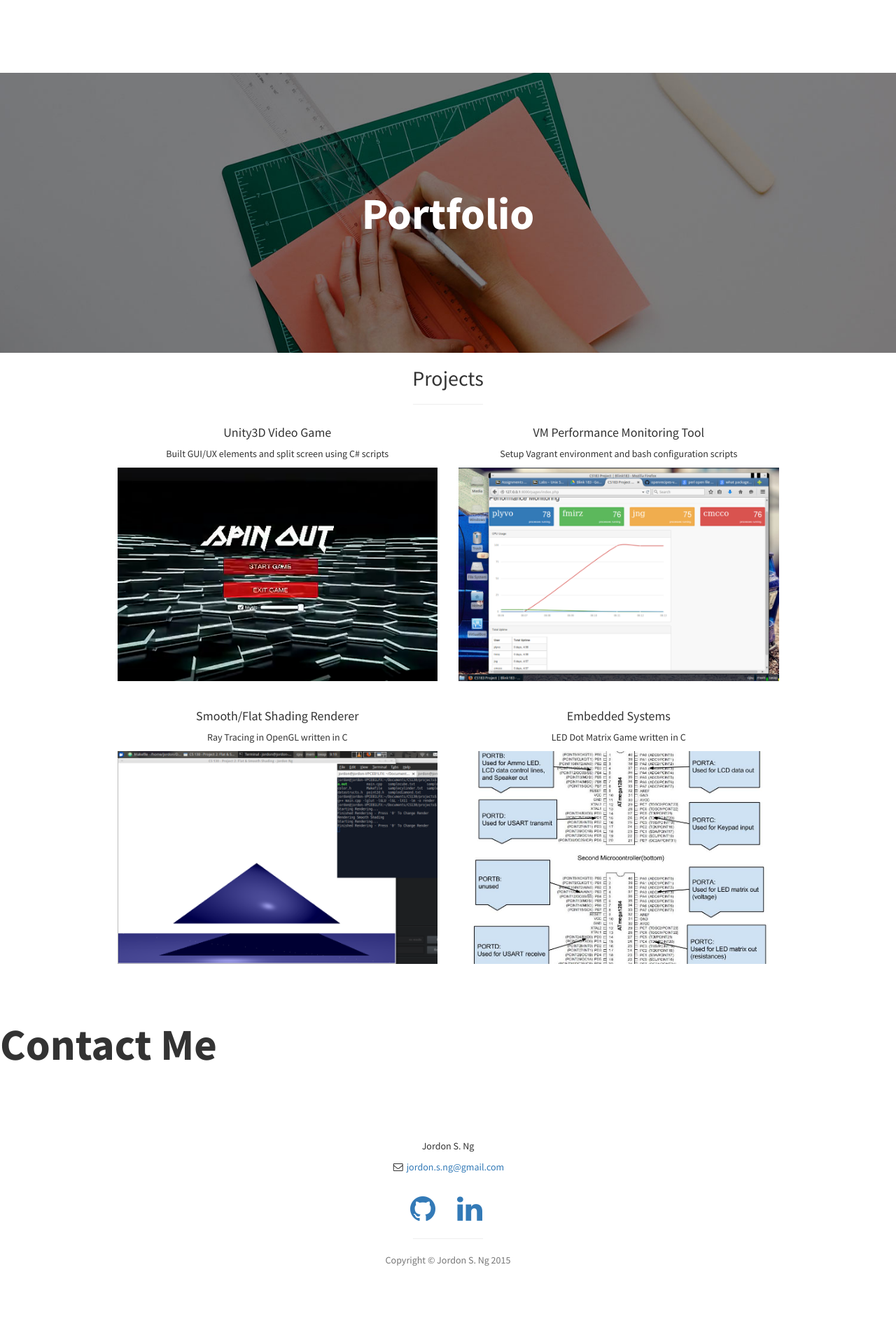
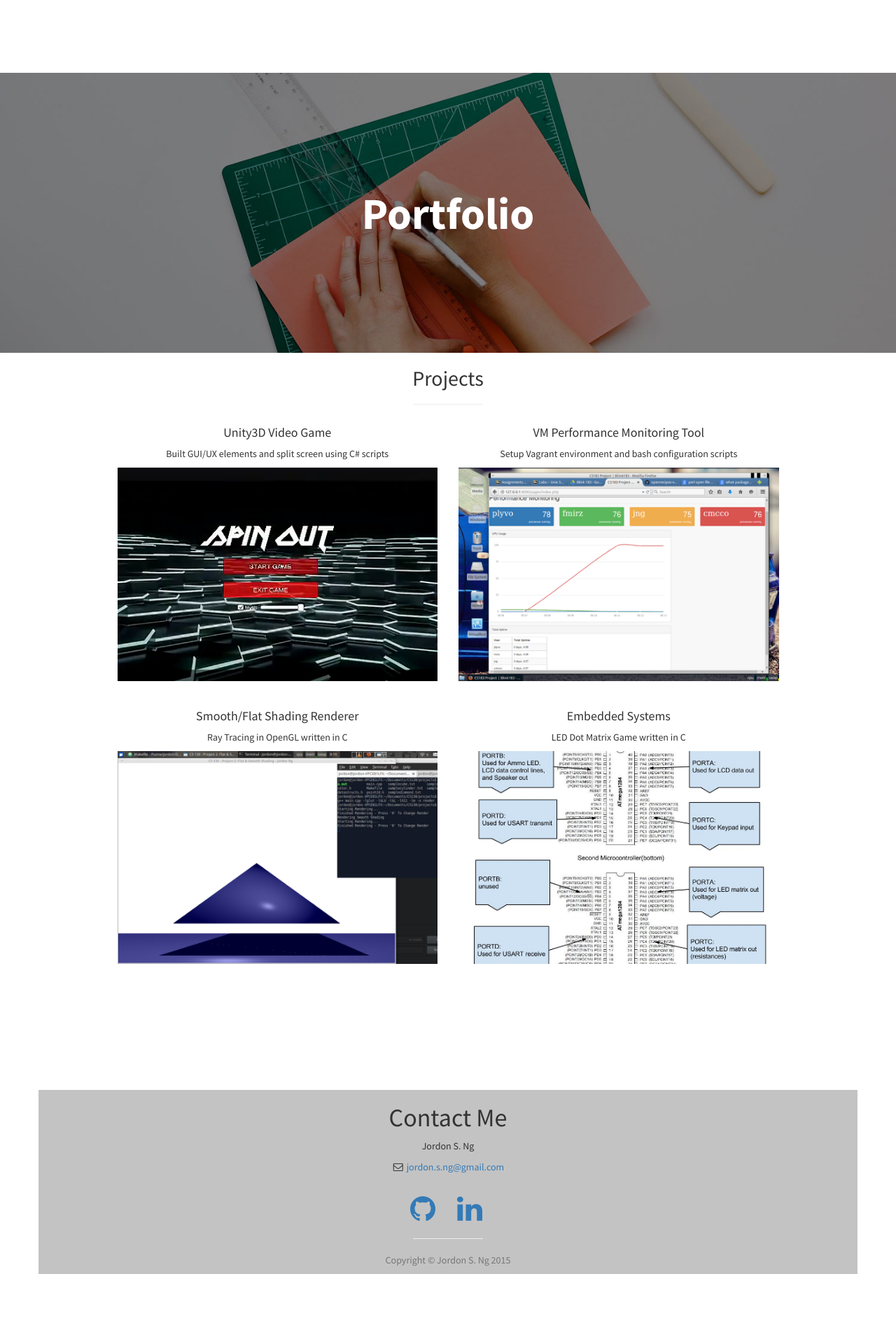
Before and after one commit to jsng0/jsng0.github.io, a Jekyll site: the page index.html, which Jekyll copies as it is, in a window 1280 px wide. Shown: the part 1352-3272 px from the top of the page at 70% size. Built offline with Jekyll 4.4.1, drawn with Linux system fonts in a browser that asks for light colours.

Commit message:
Added a bg color to contact section

```diff
--- a/index.html
+++ b/index.html
@@ -154,14 +154,12 @@
 
     <!-- Contact -->
     <section id="contact" class="contact">
-        <div class="text-vertical-center">
-            <h1>Contact Me</h1>
-        </div>
         <!-- Footer -->
         <footer>
-            <div class="container">
+            <div class="container" style ="background-color: #C3C3C3">
                 <div class="row">
                     <div class="col-lg-10 col-lg-offset-1 text-center">
+                        <h1>Contact Me</h1>
                         <p>Jordon S. Ng</p>
                         <ul class="list-unstyled">
                             <li><i class="fa fa-envelope-o fa-fw"></i>  <a href="mailto:jordon.s.ng@gmail.com">jordon.s.ng@gmail.com</a>
```
